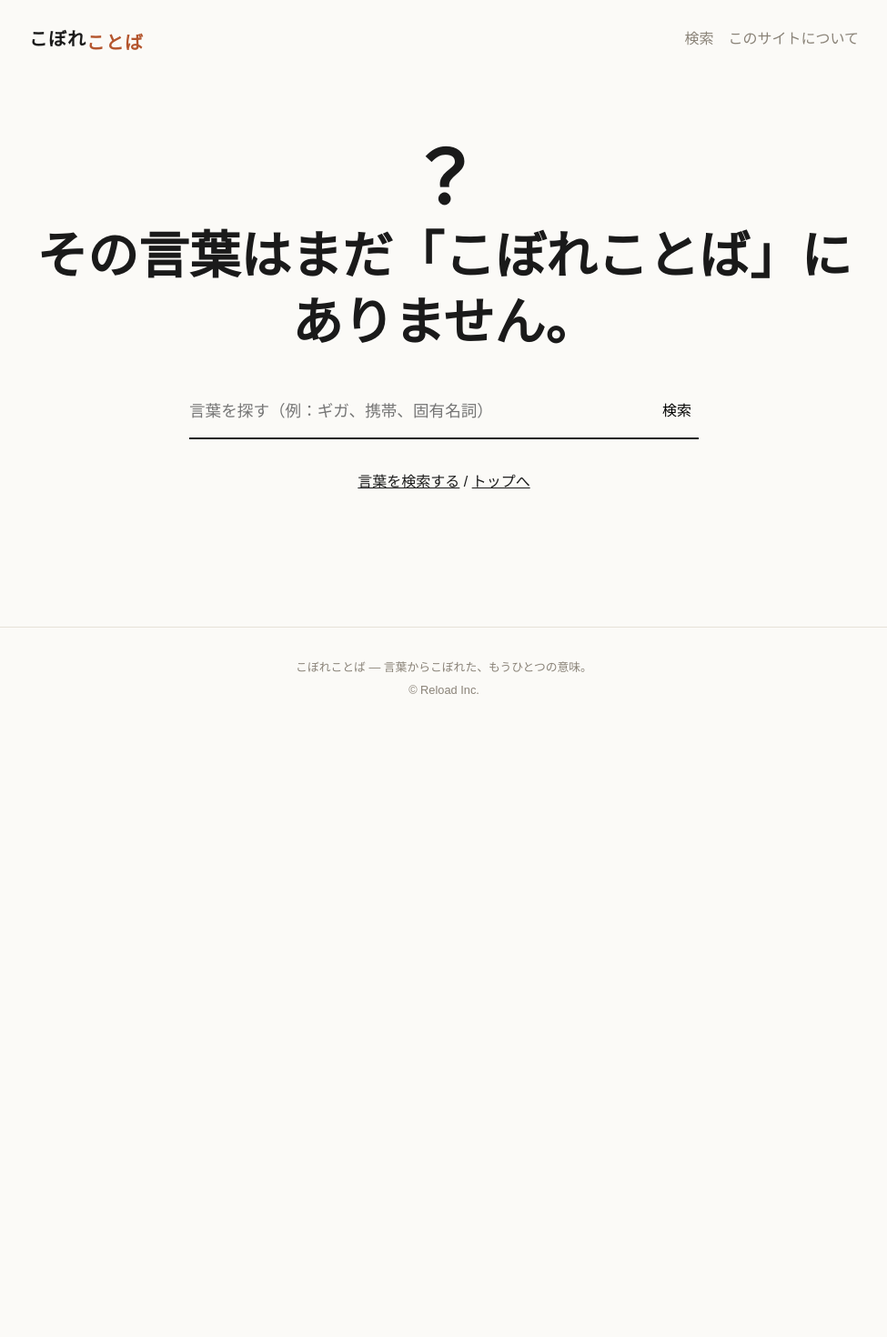
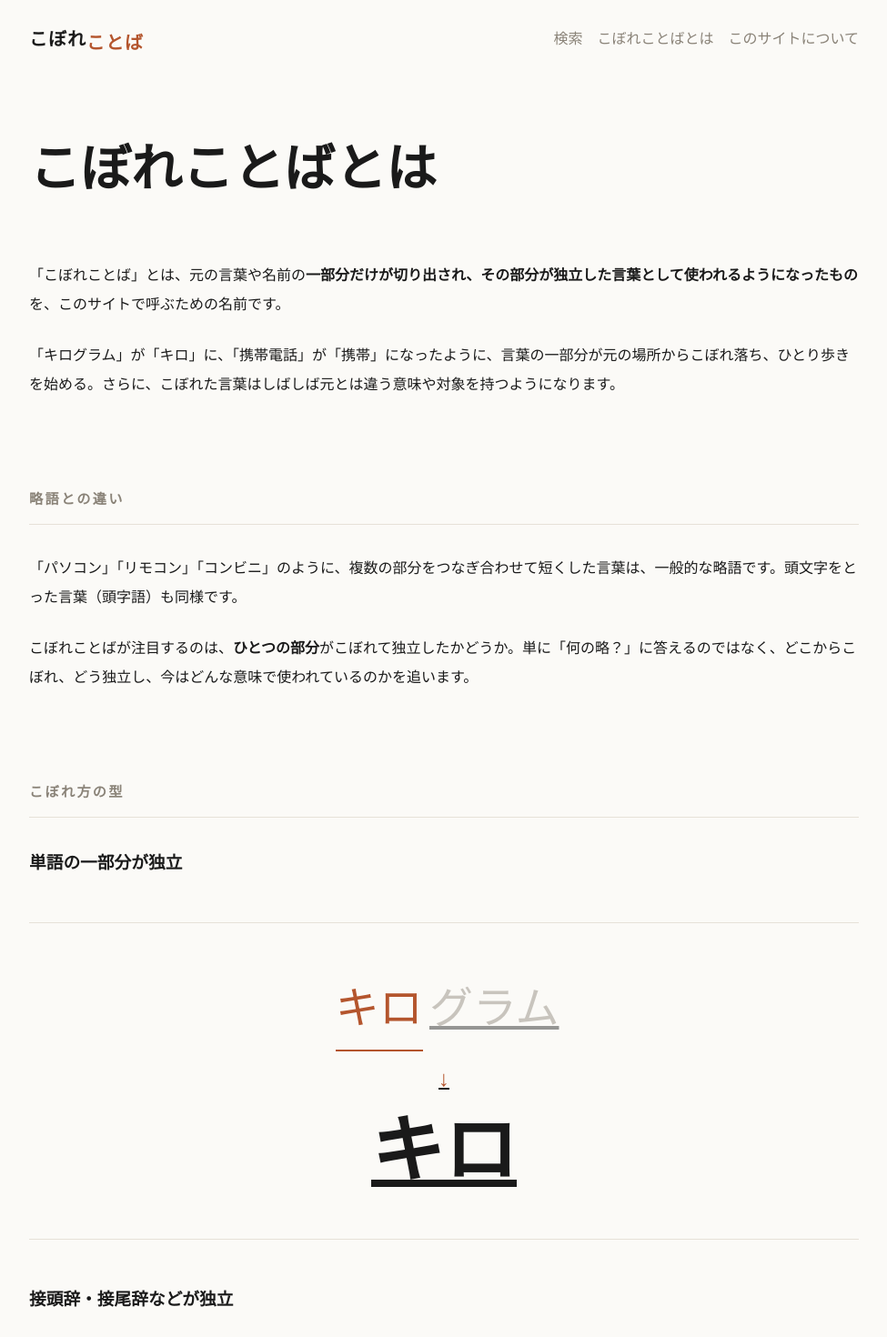
Before and after one commit to reload-co-jp/kobore, a Next.js app: page /concept in a window 1280 px wide. Before the commit this address had no page. Shown: the top 1470 px of the page at 91% size, without its empty margins (152-1127 px from the left). Before the commit the page ends 803 px from the top, so only its background shows below. Built offline with nearby package versions, Linux system fonts and the light colour scheme.

Commit message:
Add concept page

```diff
--- /dev/null
+++ b/app/concept/page.tsx
@@ -0,0 +1,129 @@
+import type { Metadata } from "next"
+import Link from "next/link"
+import { SemanticFlow, WordOrigin } from "@/components/WordOrigin"
+import { wordUrl } from "@/lib/site"
+import { CLASSIFICATIONS, CONFIDENCE, getWord } from "@/lib/words"
+
+export const metadata: Metadata = {
+  title: "こぼれことばとは",
+  description:
+    "元の言葉の一部分が切り出され、独立した言葉として使われるようになった「こぼれことば」とは何か。略語との違いや、こぼれ方の型を解説します。",
+}
+
+const TYPES = [
+  { id: "kilo", title: "単語の一部分が独立" },
+  { id: "giga", title: "接頭辞・接尾辞などが独立" },
+  { id: "mrs", title: "固有名詞の一部分が独立" },
+  { id: "keitai", title: "独立後に意味が変化・拡張" },
+]
+
+const CLASSIFICATION_NOTES: Record<keyof typeof CLASSIFICATIONS, string> = {
+  part_extraction: "元の語の一部分が切り出された",
+  independent_usage: "切り出された部分が単独で使われる",
+  meaning_shift: "意味が変化した",
+  semantic_expansion: "意味が広がった",
+  semantic_narrowing: "意味が狭くなった",
+  proper_noun_origin: "固有名詞由来",
+  generalization: "特定対象から一般的な対象へ広がった",
+  reanalysis: "使用者による再解釈が起きた",
+}
+
+const Page = () => {
+  const giga = getWord("giga")!
+  return (
+    <>
+      <header className="page-header">
+        <h1>こぼれことばとは</h1>
+      </header>
+      <section className="about">
+        <p>
+          「こぼれことば」とは、元の言葉や名前の
+          <strong>
+            一部分だけが切り出され、その部分が独立した言葉として使われるようになったもの
+          </strong>
+          を、このサイトで呼ぶための名前です。
+        </p>
+        <p>
+          「キログラム」が「キロ」に、「携帯電話」が「携帯」になったように、言葉の一部分が元の場所からこぼれ落ち、ひとり歩きを始める。さらに、こぼれた言葉はしばしば元とは違う意味や対象を持つようになります。
+        </p>
+      </section>
+
+      <section className="section">
+        <h2 className="section-title">略語との違い</h2>
+        <div className="about">
+          <p>
+            「パソコン」「リモコン」「コンビニ」のように、複数の部分をつなぎ合わせて短くした言葉は、一般的な略語です。頭文字をとった言葉（頭字語）も同様です。
+          </p>
+          <p>
+            こぼれことばが注目するのは、<strong>ひとつの部分</strong>
+            がこぼれて独立したかどうか。単に「何の略？」に答えるのではなく、どこからこぼれ、どう独立し、今はどんな意味で使われているのかを追います。
+          </p>
+        </div>
+      </section>
+
+      <section className="section">
+        <h2 className="section-title">こぼれ方の型</h2>
+        {TYPES.map(({ id, title }) => {
+          const w = getWord(id)!
+          return (
+            <div key={id}>
+              <h3>{title}</h3>
+              <Link href={wordUrl(w)}>
+                <WordOrigin word={w} />
+              </Link>
+            </div>
+          )
+        })}
+      </section>
+
+      <section className="section">
+        <h2 className="section-title">こぼれたあと、意味が変わる</h2>
+        <div className="about">
+          <p>
+            こぼれことばの面白さは、独立したあとに起こる変化にあります。たとえば「
+            <Link href={wordUrl(giga)}>{giga.term}</Link>
+            」は、次のような道筋をたどりました。
+          </p>
+        </div>
+        <SemanticFlow word={giga} />
+        <div className="about">
+          <p>
+            このサイトでは、短くなっただけの言葉よりも、独立したことで意味や指す対象が変わった言葉を特に大切に扱います。
+          </p>
+        </div>
+      </section>
+
+      <section className="section">
+        <h2 className="section-title">分類</h2>
+        <dl className="facts">
+          {Object.entries(CLASSIFICATIONS).map(([k, label]) => (
+            <div key={k}>
+              <dt>{label}</dt>
+              <dd>{CLASSIFICATION_NOTES[k as keyof typeof CLASSIFICATIONS]}</dd>
+            </div>
+          ))}
+        </dl>
+      </section>
+
+      <section className="section">
+        <h2 className="section-title">掲載の基準</h2>
+        <div className="about">
+          <p>次の流れが説明できる言葉を掲載しています。</p>
+          <p>
+            元の言葉 → 一部分がこぼれる → 独立して使われる →
+            意味・対象が変化する
+          </p>
+          <p>
+            語源や初出は断定せず、出典をもとに「現時点で確認できる範囲」で記述します。各記事には確かさの目安として、
+            {Object.values(CONFIDENCE)
+              .map((c) => `「${c}」`)
+              .join("")}
+            の信頼度を表示しています。
+          </p>
+        </div>
+      </section>
+    </>
+  )
+}
+
+export default Page
--- a/app/layout.tsx
+++ b/app/layout.tsx
@@ -42,6 +42,7 @@ const RootLayout = ({ children }: { children: React.ReactNode }) => (
         </Link>
         <nav>
           <Link href="/search/">検索</Link>
+          <Link href="/concept/">こぼれことばとは</Link>
           <Link href="/about/">このサイトについて</Link>
         </nav>
       </header>
--- a/app/sitemap.ts
+++ b/app/sitemap.ts
@@ -6,6 +6,7 @@ export const dynamic = "force-static"
 
 const sitemap = (): MetadataRoute.Sitemap => [
   { url: `${SITE_URL}/` },
+  { url: `${SITE_URL}/concept/` },
   { url: `${SITE_URL}/about/` },
   ...getWords().map((w) => ({
     url: `${SITE_URL}${wordUrl(w)}`,
```
